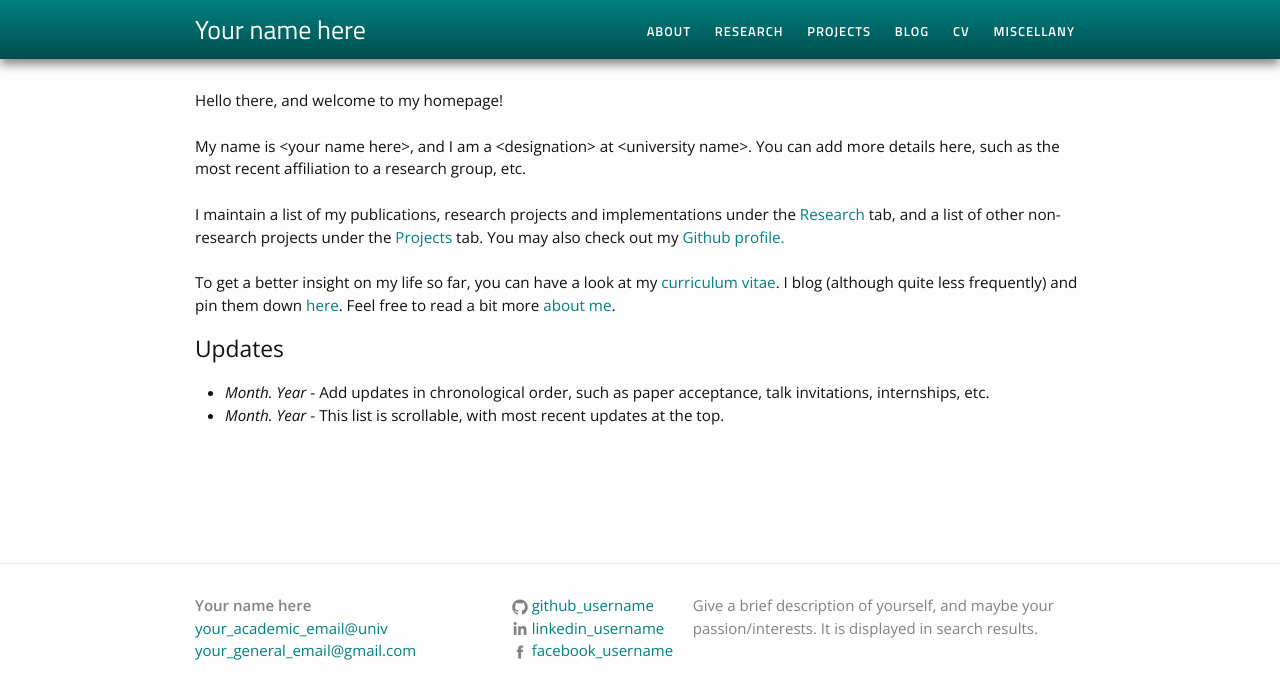
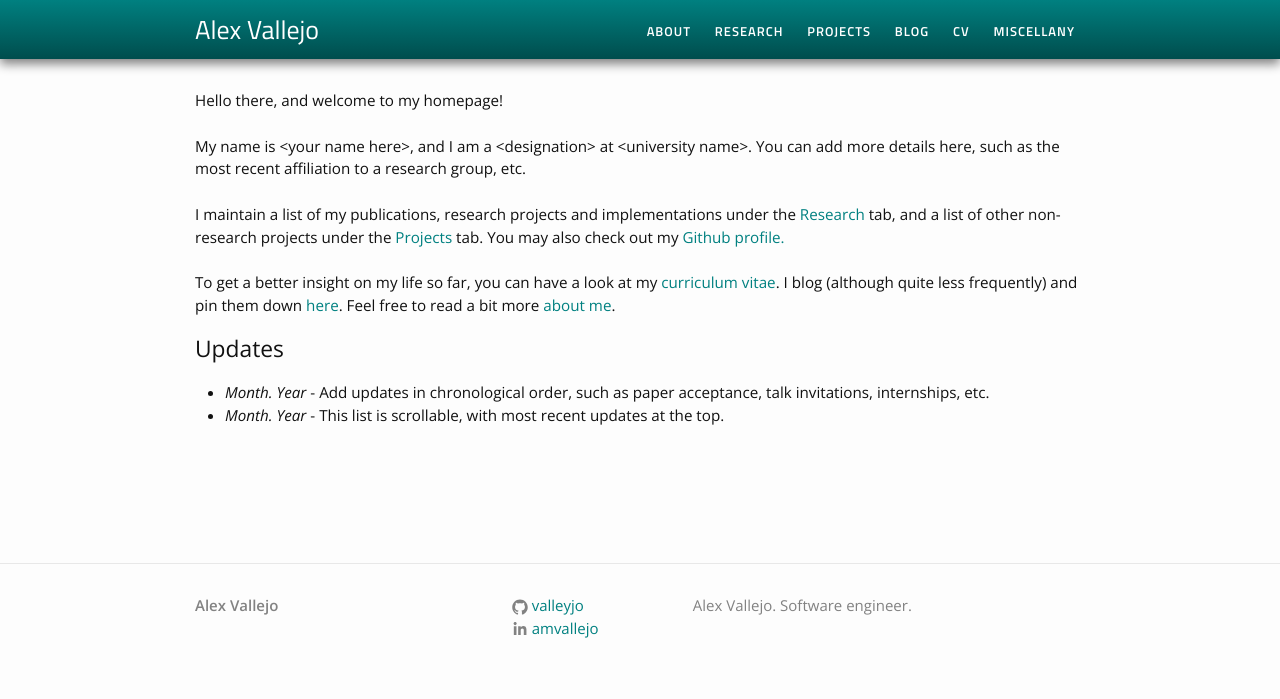
Before and after one commit to valleyjo/valleyjo.github.io, a Jekyll site: the page built from index.html, in a window 1280 px wide. Shown: the top 699 px of the page. Built offline with Jekyll 4.4.1, drawn with Linux system fonts in a browser that asks for light colours.

Commit message:
Fill in config

```diff
--- a/_config.yml
+++ b/_config.yml
@@ -1,19 +1,19 @@
 # Site settings
-title: Your name here
-general_email: your_general_email@gmail.com
-academic_email: your_academic_email@univ
+title: Alex Vallejo
+general_email:
+academic_email:
 
 description: > # this means to ignore newlines until "baseurl:"
-  Give a brief description of yourself, and maybe your passion/interests. It is displayed in search results.
+  Alex Vallejo. Software engineer.
 
-baseurl: "/academic-portfolio" # the subpath of your site, e.g. /blog/
+baseurl: "" # the subpath of your site, e.g. /blog/
 
-url: "https://ys1998.github.io" # the base hostname & protocol for your site
+url: "https://valleyjo.github.io" # the base hostname & protocol for your site
 
 # twitter_username: jekyllrb
-github_username: github_username
-linkedin_username: linkedin_username
-facebook_username: facebook_username
+github_username: valleyjo
+linkedin_username: amvallejo
+facebook_username:
 # feel free to add other links here; you will have to add the SVG icon in _layouts/footer.html
 
 # Build settings
```
